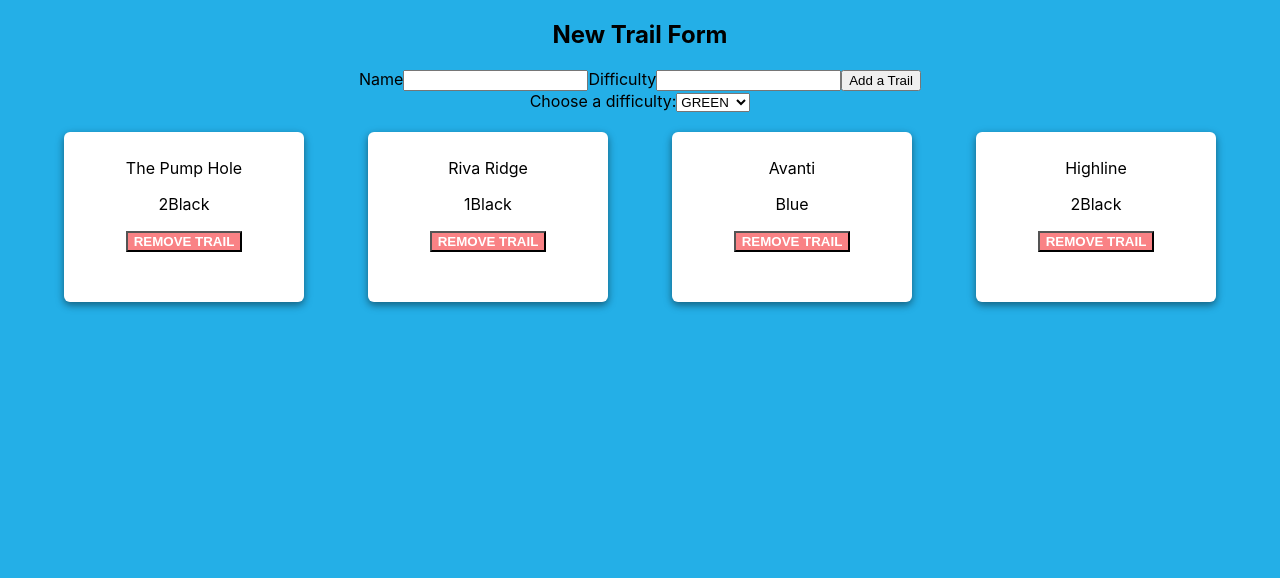
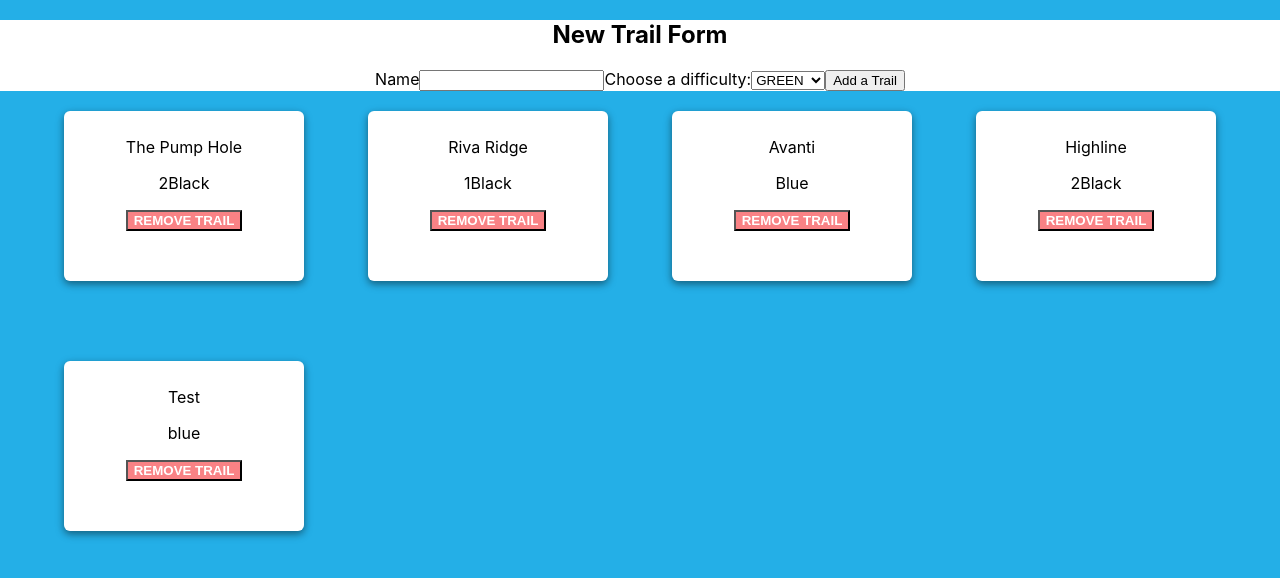
Before and after one commit to bwesterg/vail-ski, a React (Create React App) app: page / in a window 1280 px wide. Shown: the top 578 px of the page. Built offline with nearby package versions, Linux system fonts and the light colour scheme; data requests are answered from the project's data file.

Commit message:
new trail form difficulty changed to dropdown from text input.

```diff
--- a/db.json
+++ b/db.json
@@ -19,6 +19,11 @@
       "id": 4,
       "name": "Highline",
       "difficulty": "2Black"
+    },
+    {
+      "id": 5,
+      "name": "Test",
+      "difficulty": "blue"
     }
   ]
 }
--- a/src/App.css
+++ b/src/App.css
@@ -31,3 +31,7 @@ body {
   font-weight: 700;
   color: white;
 }
+
+.trail-form {
+  background-color: white;
+}
--- a/src/components/TrailContainer.js
+++ b/src/components/TrailContainer.js
@@ -9,7 +9,7 @@ export default function TrailContainer(props) {
 
     return (
         <div>
-            <form>
+            {/* <form>
                 <label for="difficulty">Choose a difficulty:</label>
                     <select name="difficulty" id="status">
                         <option value="green">GREEN</option>
@@ -17,7 +17,7 @@ export default function TrailContainer(props) {
                         <option value="1black">1BLACK</option>
                         <option value="2black">2BLACK</option>
                     </select>
-            </form>
+            </form> */}
             <ul className="trail-container">
                 {showTrails()}
             </ul>
--- a/src/components/TrailForm.js
+++ b/src/components/TrailForm.js
@@ -10,6 +10,7 @@ export default class TrailForm extends Component {
     state = initialState
 
     handleChange = (event) => {
+        // console.log(event.target.value)
         this.setState({
             [event.target.name]: event.target.value
         })
@@ -32,13 +33,13 @@ export default class TrailForm extends Component {
                     value={this.state.name}
                     onChange={this.handleChange}
                 />
-                <label>Difficulty</label>
-                <input
-                    type="text"
-                    name="difficulty"
-                    value={this.state.difficulty}
-                    onChange={this.handleChange}
-                />
+                <label>Choose a difficulty:</label>
+                <select name="difficulty" value={this.state.difficulty} onChange={this.handleChange} >
+                    <option value="green">GREEN</option>
+                    <option value="blue">BLUE</option>
+                    <option value="1black">1BLACK</option>
+                    <option value="2black">2BLACK</option>
+                </select>
                 <input type="submit" value="Add a Trail" />
             </form>
         )
```
